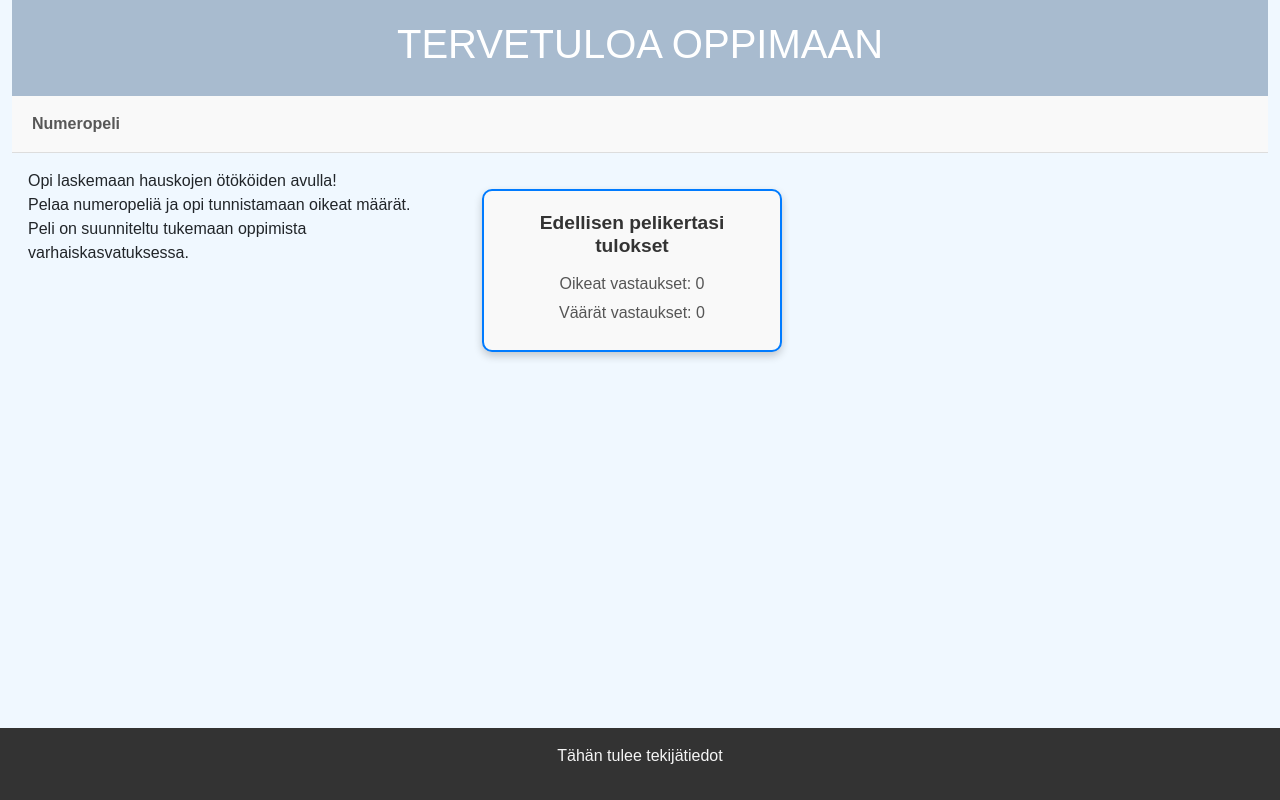
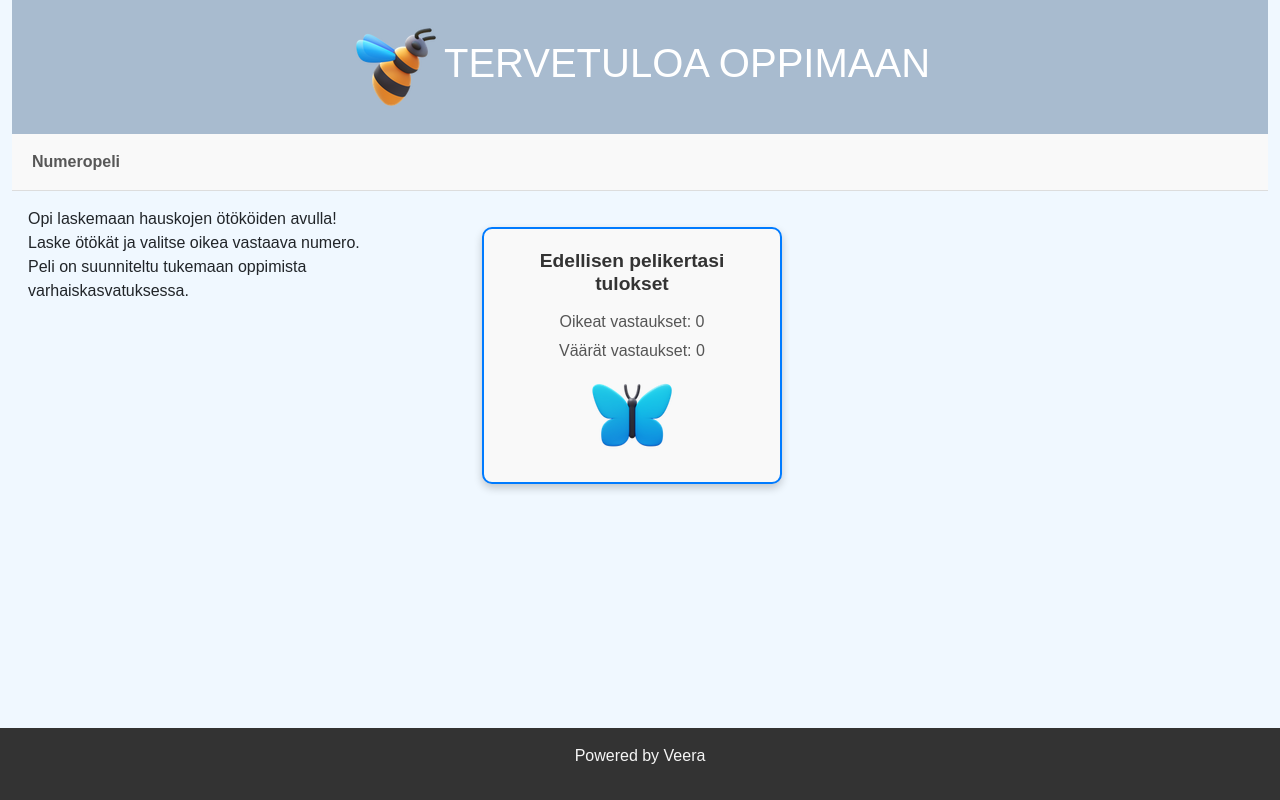
Before and after one commit to hubbeli/harjoitustyo, a plain HTML site: page index.html in a window 1280 px wide. Drawn offline with nearby package versions, Linux system fonts and the light colour scheme.

Commit message:
Projekti luotu.

```diff
--- a/index.html
+++ b/index.html
@@ -10,6 +10,7 @@
 <body class="d-flex flex-column h-100">
     <div class="container-fluid flex-shrink-0">
         <header class="d-flex justify-content-center align-items-center">
+            <img src="img/bumblebee.png" alt="Bumblebee">
             <h1>TERVETULOA OPPIMAAN</h1>
         </header>
         <nav class="navbar navbar-expand-md">
@@ -33,12 +34,15 @@
             <div class="col-md-8 p-3">
                 <div class="container-fluid">
                     <div class="row">
-                        <article class="col-md-6"><p>Opi laskemaan hauskojen ötököiden avulla! <br> Pelaa numeropeliä ja opi tunnistamaan oikeat määrät. <br> Peli on suunniteltu tukemaan oppimista varhaiskasvatuksessa.</p></article>
+                        <article class="col-md-6"><p>Opi laskemaan hauskojen ötököiden avulla!
+                            <br> Laske ötökät ja valitse oikea vastaava numero.
+                            <br> Peli on suunniteltu tukemaan oppimista varhaiskasvatuksessa.</p></article>
                         <article class="col-md-6">
                             <div id="score">
                                 <h5>Edellisen pelikertasi tulokset</h5>
                                 <p>Oikeat vastaukset: <span id="correct-score">0</span></p>
                                 <p>Väärät vastaukset: <span id="incorrect-score">0</span></p>
+                                <img src="img/butterfly.png">
                             </div>
                         </article>
                     </div>
@@ -49,7 +53,7 @@
     <footer class="footer mt-auto py-3">
         <div class="container-fluid">
             <div class="row">
-                <p class="col-12 footer-text">Tähän tulee tekijätiedot</p>
+                <p class="col-12 footer-text">Powered by Veera</p>
             </div>
         </div>
     </footer>
```
Also changed, not shown: index2.html (+2 -2 lines).
